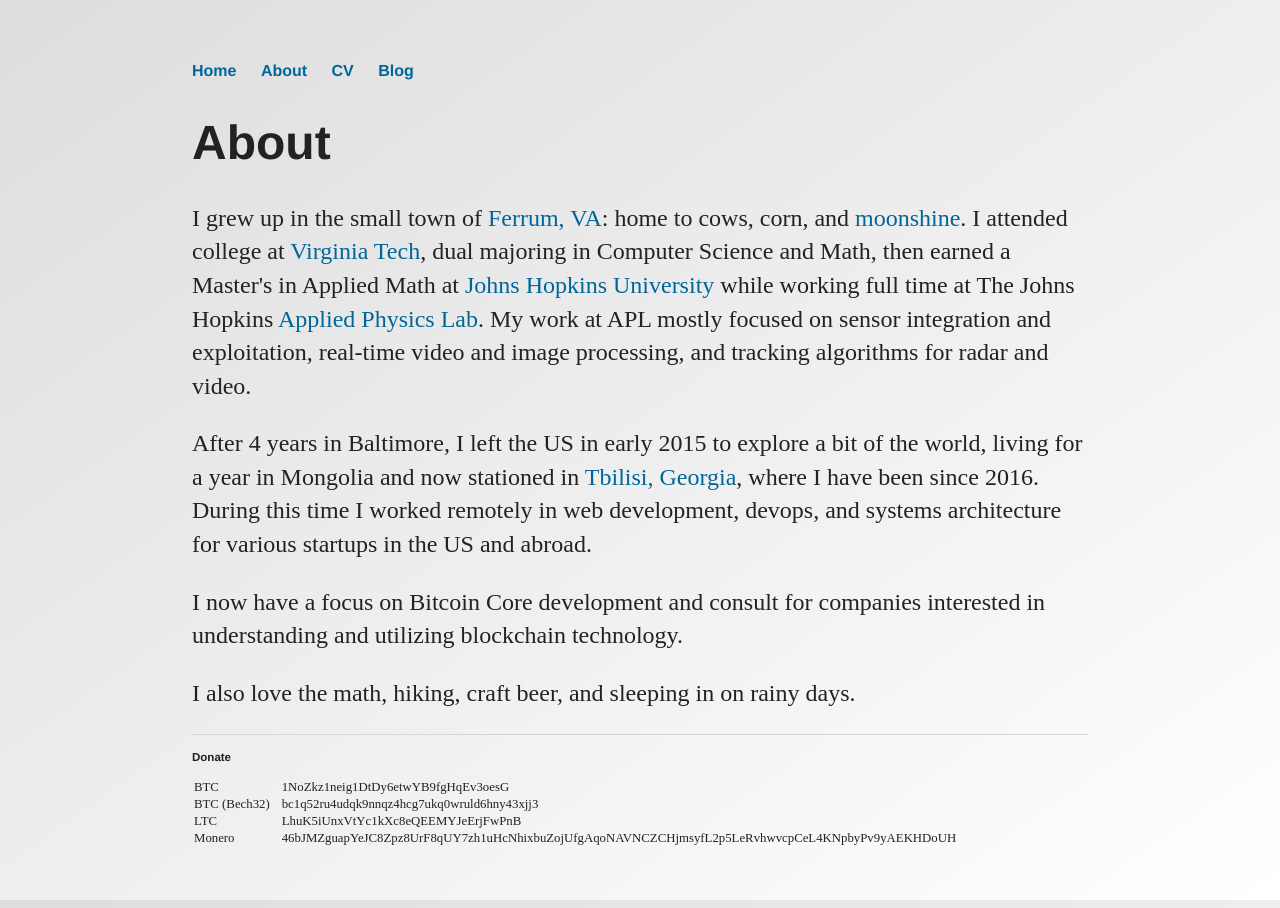
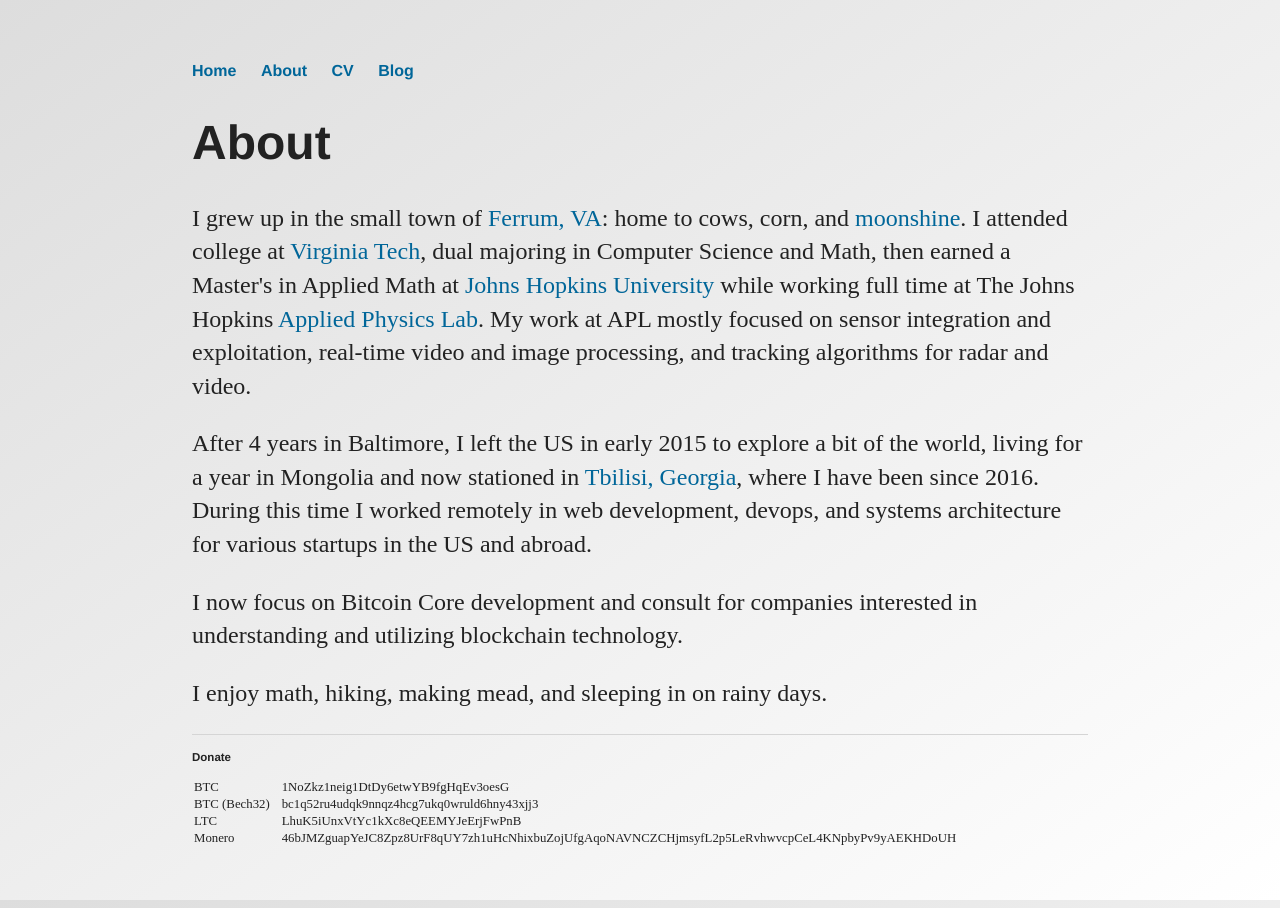
Before and after one commit to conscott/conscott.github.io, a Jekyll site: the page built from about/index.html, in a window 1280 px wide. Built offline with Jekyll 4.4.1, drawn with Linux system fonts in a browser that asks for light colours.

Commit message:
Update about

```diff
--- a/about/index.html
+++ b/about/index.html
@@ -5,9 +5,27 @@
 
         <div class="about">
             <h1>About</h1>
-            <p>I grew up in the small town of <a target="_blank" href="https://en.wikipedia.org/wiki/Ferrum,_Virginia">Ferrum, VA</a>: home to cows, corn, and <a target="_blank" href="https://en.wikipedia.org/wiki/Moonshine">moonshine</a>. I attended college at <a target="_blank" href="https://vt.edu">Virginia Tech</a>, dual majoring in Computer Science and Math, then earned a Master's in Applied Math at <a target="_blank" href="https://jhu.edu">Johns Hopkins University</a> while working full time at The Johns Hopkins <a target="_blank" href="https://jhuapl.edu">Applied Physics Lab</a>. My work at APL mostly focused on sensor integration and exploitation, real-time video and image processing, and tracking algorithms for radar and video.</p>
-            <p>After 4 years in Baltimore, I left the US in early 2015 to explore a bit of the world, living for a year in Mongolia and now stationed in <a target="_blank" href="https://en.wikipedia.org/wiki/Tbilisi">Tbilisi, Georgia</a>, where I have been since 2016. During this time I worked remotely in web development, devops, and systems architecture for various startups in the US and abroad.</p>
-            <p>I now have a focus on Bitcoin Core development and consult for companies interested in understanding and utilizing blockchain technology.
+            <p>
+            I grew up in the small town of
+            <a target="_blank" href="https://en.wikipedia.org/wiki/Ferrum,_Virginia">Ferrum, VA</a>:
+            home to cows, corn, and <a target="_blank" href="https://en.wikipedia.org/wiki/Moonshine">moonshine</a>.
+            I attended college at <a target="_blank" href="https://vt.edu">Virginia Tech</a>,
+            dual majoring in Computer Science and Math, then earned a Master's in Applied Math at
+            <a target="_blank" href="https://jhu.edu">Johns Hopkins University</a> while working full time
+            at The Johns Hopkins <a target="_blank" href="https://jhuapl.edu">Applied Physics Lab</a>.
+            My work at APL mostly focused on sensor integration and exploitation, real-time video and
+            image processing, and tracking algorithms for radar and video.
             </p>
-            <p>I also love the math, hiking, craft beer, and sleeping in on rainy days.</b>
+            <p>
+            After 4 years in Baltimore, I left the US in early 2015 to explore a bit of the world, living
+            for a year in Mongolia and now stationed in
+            <a target="_blank" href="https://en.wikipedia.org/wiki/Tbilisi">Tbilisi, Georgia</a>, where I
+            have been since 2016. During this time I worked remotely in web development, devops, and
+            systems architecture for various startups in the US and abroad.
+            </p>
+            <p>
+            I now focus on Bitcoin Core development and consult for companies interested in understanding
+            and utilizing blockchain technology.
+            </p>
+            <p>I enjoy math, hiking, making mead, and sleeping in on rainy days.</b>
         </div>
```
